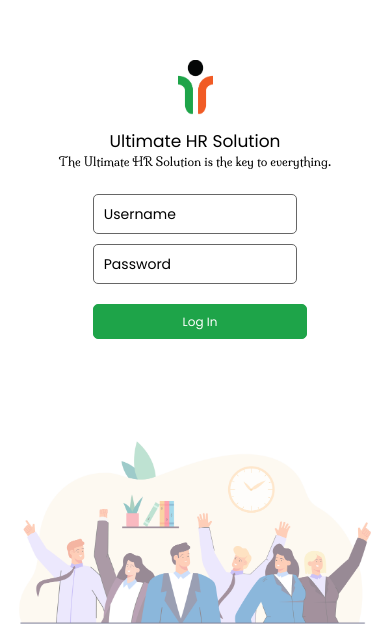
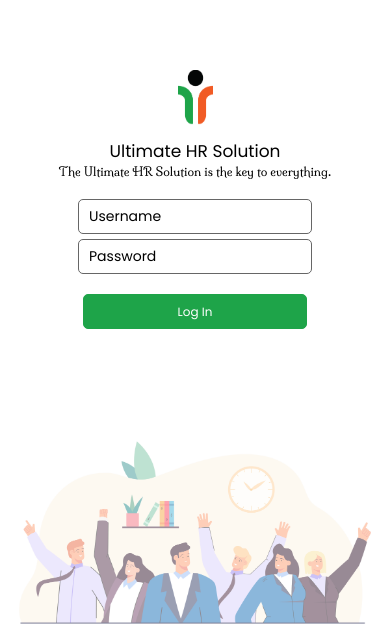
Before and after one commit to sev113/ultimate-hr, a React Native app: screen /LoginScreen in a window 390 px wide. Shown: the part 224-854 px from the top of the page. Built offline with nearby package versions, Linux system fonts and the light colour scheme.

Commit message:
Add Register Screen

```diff
--- a/src/components/TextInput/TextInput.tsx
+++ b/src/components/TextInput/TextInput.tsx
@@ -24,11 +24,10 @@ export default function TextInput(props: TextInputProps) {
     <View style={styles.container}>
       {label ? (
         <View style={{ flexDirection: "row" }}>
-          <Text style={{ fontSize: 12 }}>{label}</Text>
+          <Text style={{ fontSize: 12, fontFamily: "Poppins" }}>{label}</Text>
         </View>
       ) : null}
 
-      <View>
       <RNTextInput
         autoCapitalize="none"
         textAlign="left"
@@ -42,13 +41,14 @@ export default function TextInput(props: TextInputProps) {
         {...inputProps}
       />
     </View>
-    </View>
   );
 }
 
 const styles = StyleSheet.create({
   container: {
-    padding: 5,
+    // margin: 5,
+    // width: "100%",
+    marginBottom: 5,
   },
   input: {
     fontFamily: "Poppins",
@@ -56,7 +56,7 @@ const styles = StyleSheet.create({
     borderWidth: 1,
     borderRadius: 5,
     borderColor: "#666",
-    height: 40,
-    padding: 10,
+    height: 35,
+    paddingHorizontal: 10,
   },
 });
--- a/src/navigator/index.tsx
+++ b/src/navigator/index.tsx
@@ -30,7 +30,7 @@ export const RootNavigator = () => {
         <Stack.Screen
           name="RegisterScreen"
           component={Register}
-          options={{ title: "Sign Up" }}
+          options={{ title: "Sign Up", headerTitleAlign: "center" }}
         />
         <Stack.Screen
           name="HomeScreen"
--- a/src/screens/Login/Login.tsx
+++ b/src/screens/Login/Login.tsx
@@ -15,6 +15,8 @@ const Login = () => {
       <View style={styles.input_wrapper}>
         <TextInput placeholder="Username" />
         <TextInput placeholder="Password" />
+      </View>
+      <View style={styles.btn_wrapper}>
         <Button
           text="Log In"
           textStyle={{ color: "#fff" }}
@@ -35,8 +37,14 @@ const styles = StyleSheet.create({
     backgroundColor: "#fff",
   },
   input_wrapper: {
-    width: WIDTH * 0.55,
+    width: WIDTH * 0.6,
     marginTop: 20,
+  },
+  btn_wrapper: {
+    width: WIDTH * 0.6,
+    justifyContent: "center",
+    alignItems: "center",
+    paddingHorizontal: 5,
   },
   login_btn: {
     backgroundColor: ColorPalette.primaryGreen,
--- a/src/screens/Main/Main.tsx
+++ b/src/screens/Main/Main.tsx
@@ -64,7 +64,7 @@ const styles = StyleSheet.create({
     opacity: 0.5,
   },
   btn_wrapper: {
-    width: WIDTH * 0.55,
+    width: WIDTH * 0.6,
     justifyContent: "center",
     alignItems: "center",
     marginTop: 20,
--- /dev/null
+++ b/src/screens/Register/Register.tsx
@@ -0,0 +1,95 @@
+import {
+  StyleSheet,
+  Text,
+  View,
+  KeyboardAvoidingView,
+  ScrollView,
+  Platform,
+  Dimensions,
+  Pressable,
+} from "react-native";
+import React, { useState } from "react";
+import { IStackRouteParamList } from "models";
+import { StackScreenProps } from "@react-navigation/stack";
+
+import ColorPalette from "styles/color";
+import { FormFieldWrapper } from "components/Form";
+import PersonalInfoForm from "./PersonalInfoForm";
+import JobInfoForm from "./JobInfoForm";
+
+const WIDTH = Dimensions.get("window").width;
+type RegisterScreenProps = StackScreenProps<IStackRouteParamList>;
+type FormNameType = "PERSONAL_INFO" | "JOB_INFO";
+
+const Register = ({ navigation }: RegisterScreenProps) => {
+  // ---------------------------------------------------------------
+  const [formName, setFormName] = useState<FormNameType>("PERSONAL_INFO");
+
+  const register = () => {};
+
+  // ---------------------------------------------------------------
+
+  return (
+    <View style={styles.container}>
+      <View style={styles.tab}>
+        <Pressable
+          style={
+            formName == "PERSONAL_INFO"
+              ? styles.pressed_tab_text
+              : styles.tab_text
+          }
+          onPress={() => {
+            setFormName("PERSONAL_INFO");
+          }}
+        >
+          <Text>Personal Information</Text>
+        </Pressable>
+        <Pressable
+          style={
+            formName == "JOB_INFO" ? styles.pressed_tab_text : styles.tab_text
+          }
+          onPress={() => {
+            setFormName("JOB_INFO");
+          }}
+        >
+          <Text>Job Information</Text>
+        </Pressable>
+      </View>
+      {formName == "PERSONAL_INFO" ? (
+        <PersonalInfoForm />
+      ) : formName == "JOB_INFO" ? (
+        <JobInfoForm />
+      ) : null}
+    </View>
+  );
+};
+
+export default Register;
+
+const styles = StyleSheet.create({
+  container: {
+    flex: 1,
+    backgroundColor: "#fff",
+    paddingHorizontal: 25,
+  },
+  tab: {
+    height: 50,
+    flexDirection: "row",
+    justifyContent: "space-around",
+    alignItems: "center",
+  },
+  tab_text: {
+    paddingBottom: 10,
+    borderBottomColor: "#fff",
+    borderBottomWidth: 2,
+  },
+  pressed_tab_text: {
+    borderBottomColor: ColorPalette.primaryOrange,
+    borderBottomWidth: 2,
+    paddingBottom: 10,
+  },
+  form_container: {
+    // width: WIDTH * 0.95,
+    // backgroundColor: "red",
+  },
+});
```
Also changed, not shown: src/components/Selector/Selector.tsx (+6 -3 lines). Lines whose indentation alone changed are shown as unchanged.
